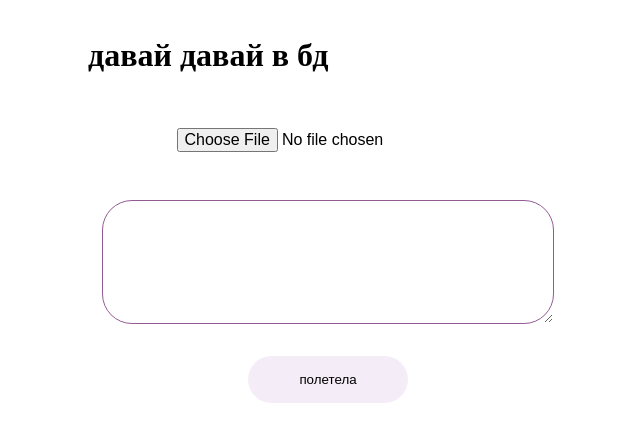
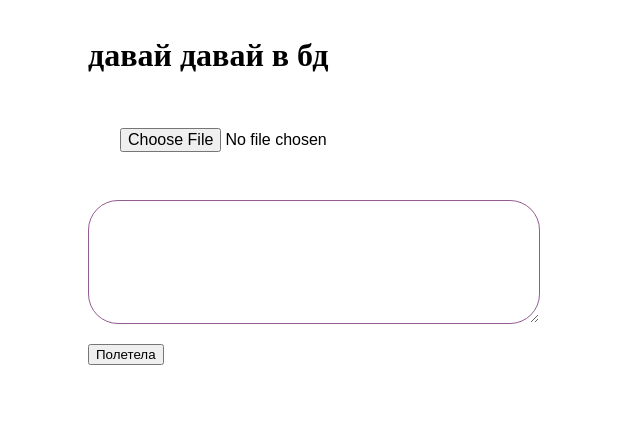
Before and after one commit to davy829/3d_model_in_db, a Flask app: page / in a window 1280 px wide. Shown: the top 442 px of the page, without its empty margins (312-952 px from the left). Run offline with Flask 2, Linux system fonts and the light colour scheme.

Commit message:
fixed index.html

```diff
--- a/templates/index.html
+++ b/templates/index.html
@@ -2,11 +2,13 @@
 
 {% block content %}
 
-<div class="inputForm">
-    <h1>давай давай в бд</h1>
-    <input type="file" accept=".zip,.rar,.7zip,.m3d" name="fileHandler" class="fileName" />
-    <textarea name="Text1" cols="40" rows="5" name="fileDescription" class="fileDescription" ></textarea>
-    <button class="submitButton"> полетела </button>
-</div>
+<form action="/" method="post" class="inputForm">
+    <div>
+        <h1>давай давай в бд</h1>
+        <input type="file" accept=".zip,.rar,.7zip,.m3d" name="fileHandler" class="fileName" />
+        <textarea name="Text1" cols="40" rows="5" name="fileDescription" class="fileDescription"></textarea>
+        <input type="submit" value="Полетела" />
+    </div>
+</form>
 
 {% endblock %}
```
